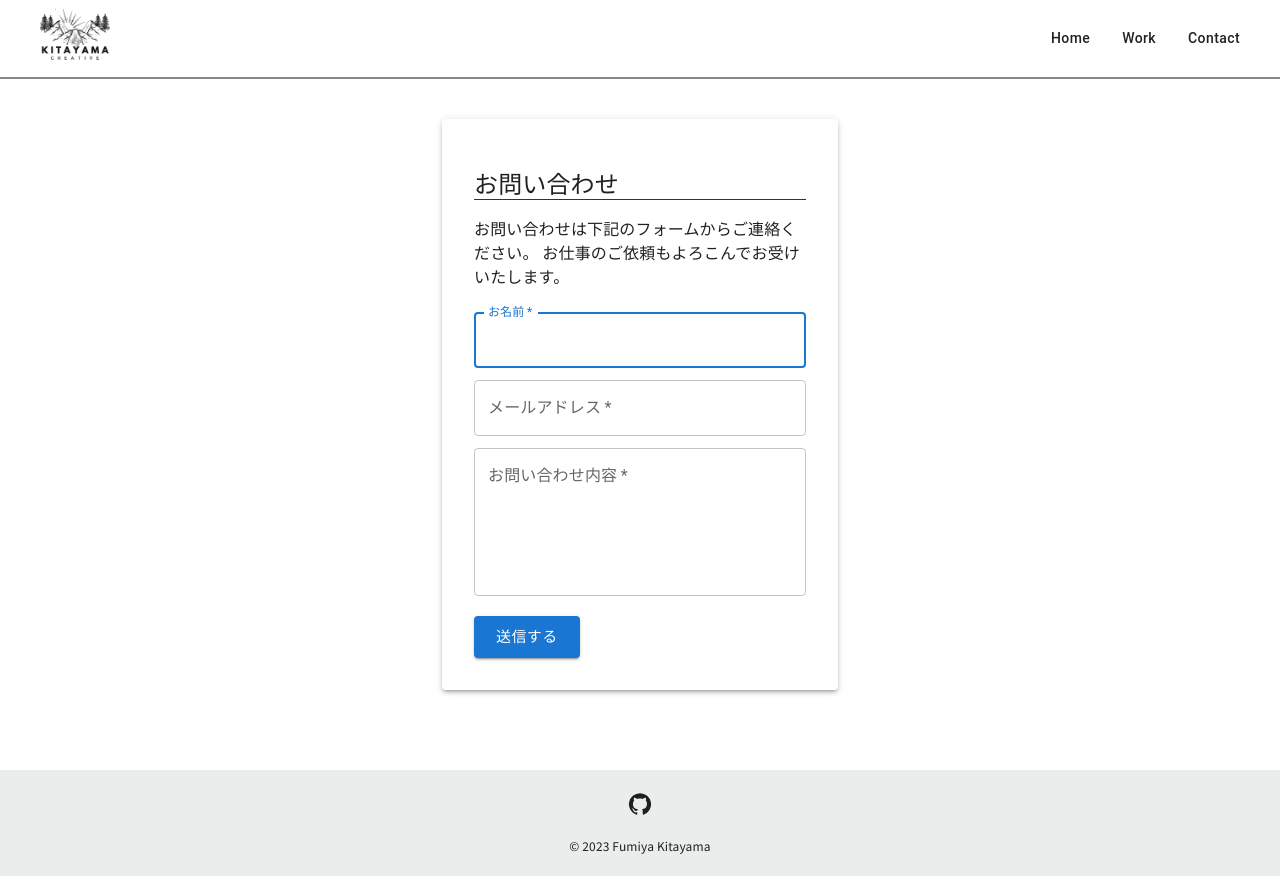
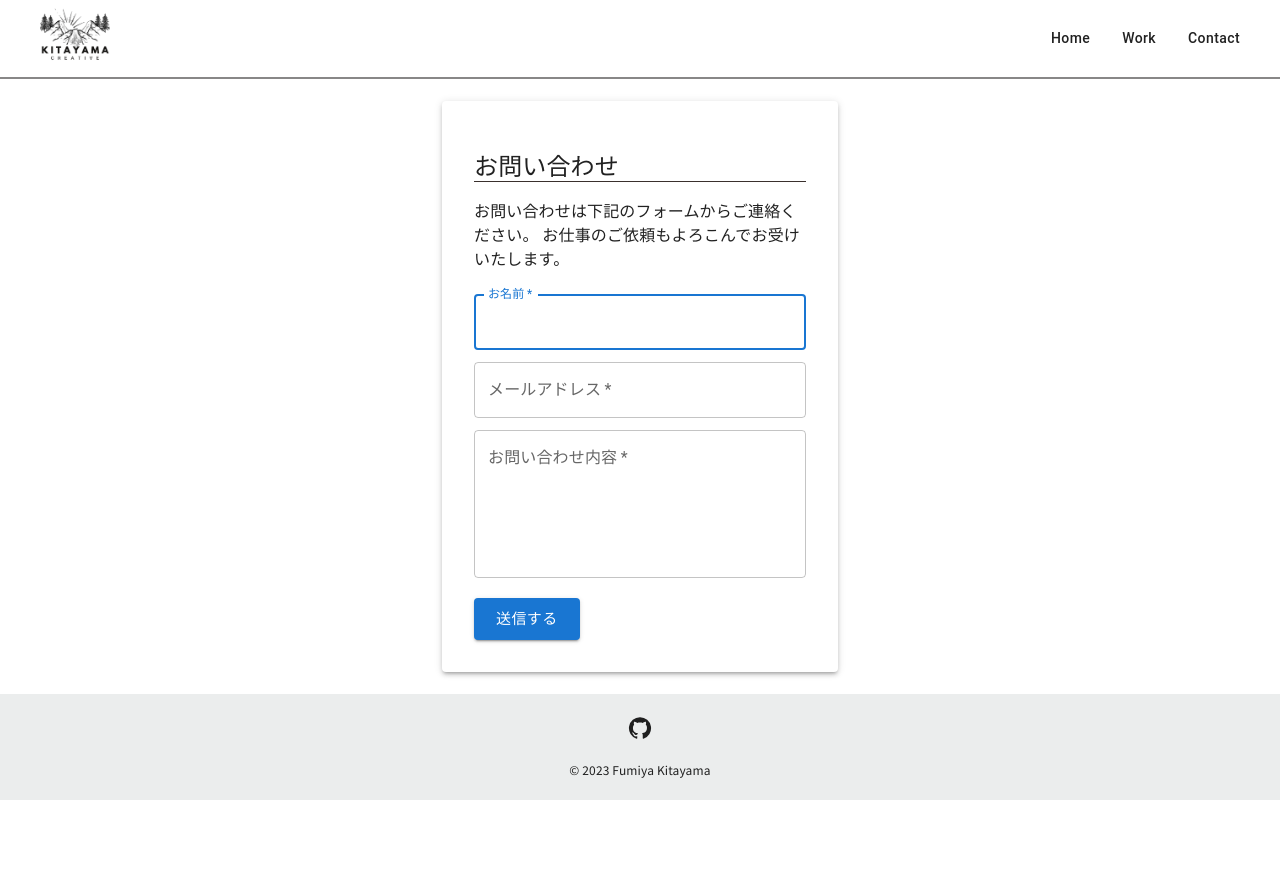
Before and after one commit to north238/my-portfolio, a Next.js app: page /contact in a window 1280 px wide. After the commit the page ends 800 px from the top, so only its background shows below. Built offline with nearby package versions, Linux system fonts and the light colour scheme.

Commit message:
デザインの修正

```diff
--- a/src/app/components/Footer.tsx
+++ b/src/app/components/Footer.tsx
@@ -7,31 +7,42 @@ import GitHubIcon from '@mui/icons-material/GitHub';
 import { ThemeProvider } from '@mui/material/styles';
 import { theme } from '../styles/theme';
 import Button from '@mui/material/Button';
-import { relative } from 'path';
 
 const Footer = () => {
   return (
-    <div>
+    <>
       <Box
         sx={{
           display: 'flex',
           flexDirection: 'column',
           textAlign: 'center',
           backgroundColor: '#EBEDED',
-          mt: 10,
           py: 2,
         }}
       >
         <ThemeProvider theme={theme}>
           <Typography gutterBottom>
-            <Button href='https://github.com/north238' color='inherit' sx={{textTransform: 'none'}}><GitHubIcon /></Button>
+            <Button
+              href="https://github.com/north238"
+              color="inherit"
+              sx={{ textTransform: 'none' }}
+              target="_blank"
+              rel="noopener noreferrer"
+            >
+              <GitHubIcon />
+            </Button>
           </Typography>
-          <Typography variant="caption" display="block" sx={{ mt: 1 }} gutterBottom>
+          <Typography
+            variant="caption"
+            display="block"
+            sx={{ mt: 1 }}
+            gutterBottom
+          >
             &copy; 2023 Fumiya Kitayama
           </Typography>
         </ThemeProvider>
       </Box>
-    </div>
+    </>
   );
 };
 
--- a/src/app/contact/page.tsx
+++ b/src/app/contact/page.tsx
@@ -71,7 +71,7 @@ const Contact: React.FC = () => {
 
   return (
     <>
-      <Container maxWidth="xs" sx={{ mt: 5 }}>
+      <Container maxWidth="xs">
         <Paper elevation={3} sx={{ p: 4 }}>
           <ThemeProvider theme={theme}>
             <Typography
@@ -160,6 +160,7 @@ const Contact: React.FC = () => {
                     margin="dense"
                     error={errors.message ? true : false}
                     helperText={errors.message?.message as string}
+                    sx={{ minHeight: '120px', resize: 'none' }}
                   />
                 )}
               />
--- a/src/app/layout.tsx
+++ b/src/app/layout.tsx
@@ -1,3 +1,4 @@
+import * as React from 'react';
 import './styles/globals.css';
 import Favicon from '/public/favicon/favicon.ico';
 import type { Metadata } from 'next';
@@ -58,7 +59,7 @@ export default function RootLayout({
       <body>
         <Navbar />
         <CssBaseline />
-        {children}
+        <main>{children}</main>
         <Footer />
       </body>
     </html>
--- a/src/app/page.tsx
+++ b/src/app/page.tsx
@@ -10,7 +10,7 @@ import Toolbar from '@mui/material/Toolbar';
 
 export default function Home() {
   return (
-    <div>
+    <>
       <Box sx={{ position: 'relative' }}>
         <Box sx={{ position: 'relative', width: '100%', height: '100vh' }}>
           <Image
@@ -68,6 +68,6 @@ export default function Home() {
       <Box sx={{ mt: 2 }}>
         <ImageSlider />
       </Box>
-    </div>
+    </>
   );
 }
--- a/src/app/styles/globals.css
+++ b/src/app/styles/globals.css
@@ -76,8 +76,19 @@ video {
 }
 
 body {
+  display: flex;
+  flex-direction: column;
+  min-height: 100vh;
   line-height: 1;
   background-color: #edf3fa;
+}
+
+main {
+  flex: 1;
+  display: flex;
+  justify-content: center;
+  align-items: center;
+  width: '100%';
 }
 
 article,
```
